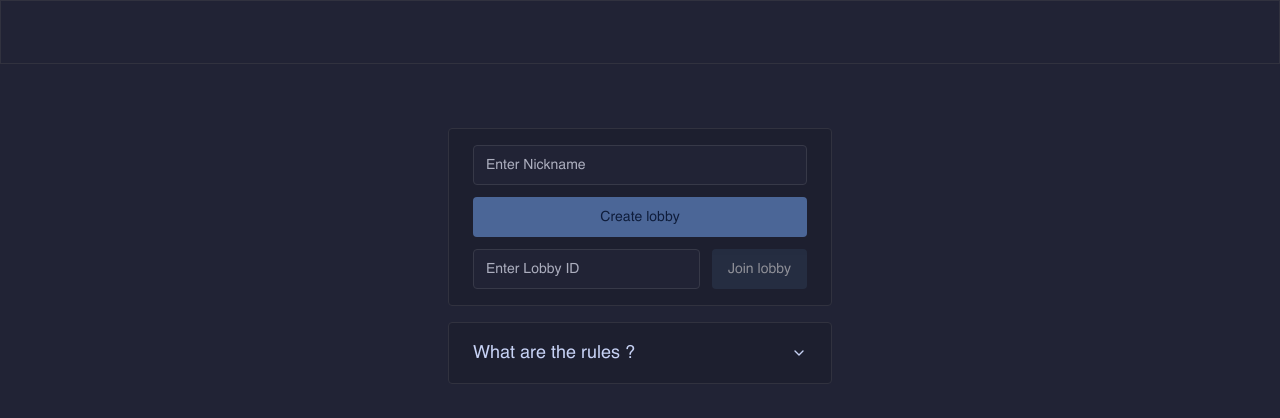
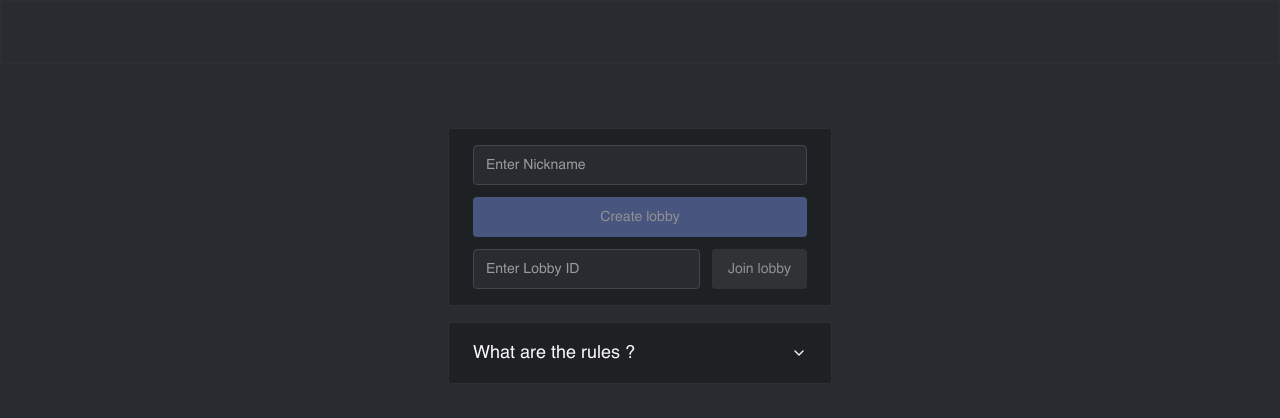
Before and after one commit to WilliamBanas/DeathRoll, a Next.js app in the folder deathroll/: page / in a window 1280 px wide. Shown: the top 418 px of the page. Built offline with nearby package versions, Linux system fonts and the light colour scheme; no server answers.

Commit message:
modified lobby component

```diff
--- a/deathroll/src/app/globals.css
+++ b/deathroll/src/app/globals.css
@@ -14,25 +14,25 @@ body {
 
 @layer base {
   :root {
-    --background: 234 23% 17%;
-    --foreground: 225 69% 87%;
-    --muted: 234 12% 21%;
-    --muted-foreground: 234 12% 71%;
-    --popover: 234 23% 14%;
-    --popover-foreground: 225 69% 97%;
-    --card: 234 23% 15%;
-    --card-foreground: 225 69% 92%;
-    --border: 234 13% 22%;
-    --input: 234 13% 25%;
-    --primary: 217 100% 74%;
-    --primary-foreground: 217 100% 14%;
-    --secondary: 217 30% 25%;
-    --secondary-foreground: 217 30% 85%;
-    --accent: 234 23% 32%;
-    --accent-foreground: 234 23% 92%;
-    --destructive: 3 92% 45%;
-    --destructive-foreground: 0 0% 100%;
-    --ring: 217 100% 74%;
+    --background: 217.5 9.09% 17.25%;
+    --foreground: 334 34% 98%;
+    --muted: 210 9.09% 12.94%;
+    --muted-foreground: 334 0% 60.77%;
+    --popover: 210 9.09% 12.94%;
+    --popover-foreground: 334 34% 98%;
+    --card: 210 9.09% 12.94%;
+    --card-foreground: 334 34% 98%;
+    --border: 334 0% 18.46%;
+    --input: 214.29 5.04% 27.25%;
+    --primary: 226.73 58.43% 65.1%;
+    --primary-foreground: 0 0% 100%;
+    --secondary: 214.29 5.04% 27.25%;
+    --secondary-foreground: 334 0% 100%;
+    --accent: 217.5 9.09% 17.25%;
+    --accent-foreground: 226.73 58.43% 65.1%;
+    --destructive: 0 86.89% 48.16%;
+    --destructive-foreground: 0 0% 0%;
+    --ring: 217.5 9.09% 17.25%;
   }
 }
 
--- a/deathroll/src/app/lobby/[lobbyId]/page.tsx
+++ b/deathroll/src/app/lobby/[lobbyId]/page.tsx
@@ -6,7 +6,7 @@ import { useSocket } from "../../../contexts/socket";
 import GameUi from "../../../components/GameUi";
 import { Button } from "@/components/ui/button";
 import { Label } from "@/components/ui/label";
-import { Copy, Crown, LogOut } from "lucide-react";
+import { Copy, Crown, LogOut, User } from "lucide-react";
 import {
 	Select,
 	SelectContent,
@@ -49,7 +49,9 @@ const Lobby: React.FC = () => {
 	const [games, setGames] = useState<{ [lobbyId: string]: Game }>({});
 	const [startingNumber, setStartingNumber] = useState<number>(100);
 	const [dots, setDots] = useState("");
-	const [gameStartingNumber, setGameStartingNumber] = useState<number | null>(null);
+	const [gameStartingNumber, setGameStartingNumber] = useState<number | null>(
+		null
+	);
 
 	const copyLobbyId = () => {
 		if (lobbyId) {
@@ -132,7 +134,9 @@ const Lobby: React.FC = () => {
 			socket.on("playerLeft", handlePlayerLeft);
 
 			socket.on("gameStarted", ({ currentTurn, startingNumber }) => {
-				console.log(`Game started! Current turn: ${currentTurn}, Starting number: ${startingNumber}`);
+				console.log(
+					`Game started! Current turn: ${currentTurn}, Starting number: ${startingNumber}`
+				);
 				setGames((prevGames) => ({
 					...prevGames,
 					[lobbyId]: {
@@ -252,26 +256,25 @@ const Lobby: React.FC = () => {
 									<Copy className="w-5" />
 								</Button>
 							</div>
-							<div className="rounded p-1 w-full bg-primary">
-								<div className="bg-background rounded">
-									<h2 className="text-xl w-full text-center p-2">Players</h2>
-									<ul className="h-fit grid grid-cols-2 gap-x-4 gap-y-2 p-4">
+							<div className="flex flex-col gap-2 rounded">
+								<h2 className="text-2xl w-full p-2">Players</h2>
+								<ul className="h-fit grid grid-cols-2 gap-x-4 gap-y-2">
 									{Array.from({ length: 10 }).map((_, index) => {
 										const player = lobbyData?.players[index];
 										return (
-												<li
-													className="flex items-center gap-2 h-10"
-													key={index}
-												>
-													<div className="w-full h-full bg-card rounded-sm flex items-center gap-2 px-2 overflow-hidden">
+											<li className="flex items-center gap-2 h-12" key={index}>
+												<div className="w-full h-full bg-card rounded flex items-center gap-2 px-2 overflow-hidden">
 													{player ? (
 														<>
 															{player.host && (
 																<Crown
-																		className={`w-4 h-4 flex-shrink-0 ${"fill-[#FFD700] stroke-[#FFD700]"}`}
+																	className={`w-4 flex-shrink-0 ${"fill-[#FFD700] stroke-[#FFD700]"}`}
 																	fill="currentColor"
 																	stroke="currentColor"
 																/>
+															)}
+															{player.socketId === socket?.id && (
+																<User className="w-4 flex-shrink-0 text-primary fill-primary" />
 															)}
 															<p
 																className={`text-lg font-bold truncate ${
@@ -289,7 +292,6 @@ const Lobby: React.FC = () => {
 										);
 										})}
 								</ul>
-								</div>
 							</div>
 						</div>
 						<div className="bg-card border rounded px-6 py-4 w-full h-fit flex flex-col gap-4">
--- a/deathroll/src/server.ts
+++ b/deathroll/src/server.ts
@@ -8,6 +8,7 @@ dotenv.config({ path: process.env.NODE_ENV === 'production' ? '.env.production'
 const dev = process.env.NODE_ENV !== "production";
 const hostname = process.env.HOSTNAME || "localhost";
 const port = parseInt(process.env.PORT || "3000", 10);
+const baseUrl = dev ? process.env.NEXT_PUBLIC_API_URL : process.env.NEXT_PUBLIC_SOCKET_URL;
 const app = next({ dev, hostname, port });
 const handler = app.getRequestHandler();
 
@@ -55,7 +56,7 @@ app.prepare().then(() => {
 
   const io = new Server(httpServer, {
     cors: {
-      origin: process.env.NEXT_PUBLIC_SOCKET_URL,
+      origin: baseUrl,
       methods: ["GET", "POST"],
       credentials: true
     }
@@ -318,6 +319,6 @@ app.prepare().then(() => {
       process.exit(1);
     })
     .listen(port, () => {
-      console.log(`> Ready on ${process.env.NEXT_PUBLIC_SOCKET_URL}`);
+      console.log(`> Ready on ${baseUrl}`);
     });
 });
```
Lines whose indentation alone changed are shown as unchanged.
